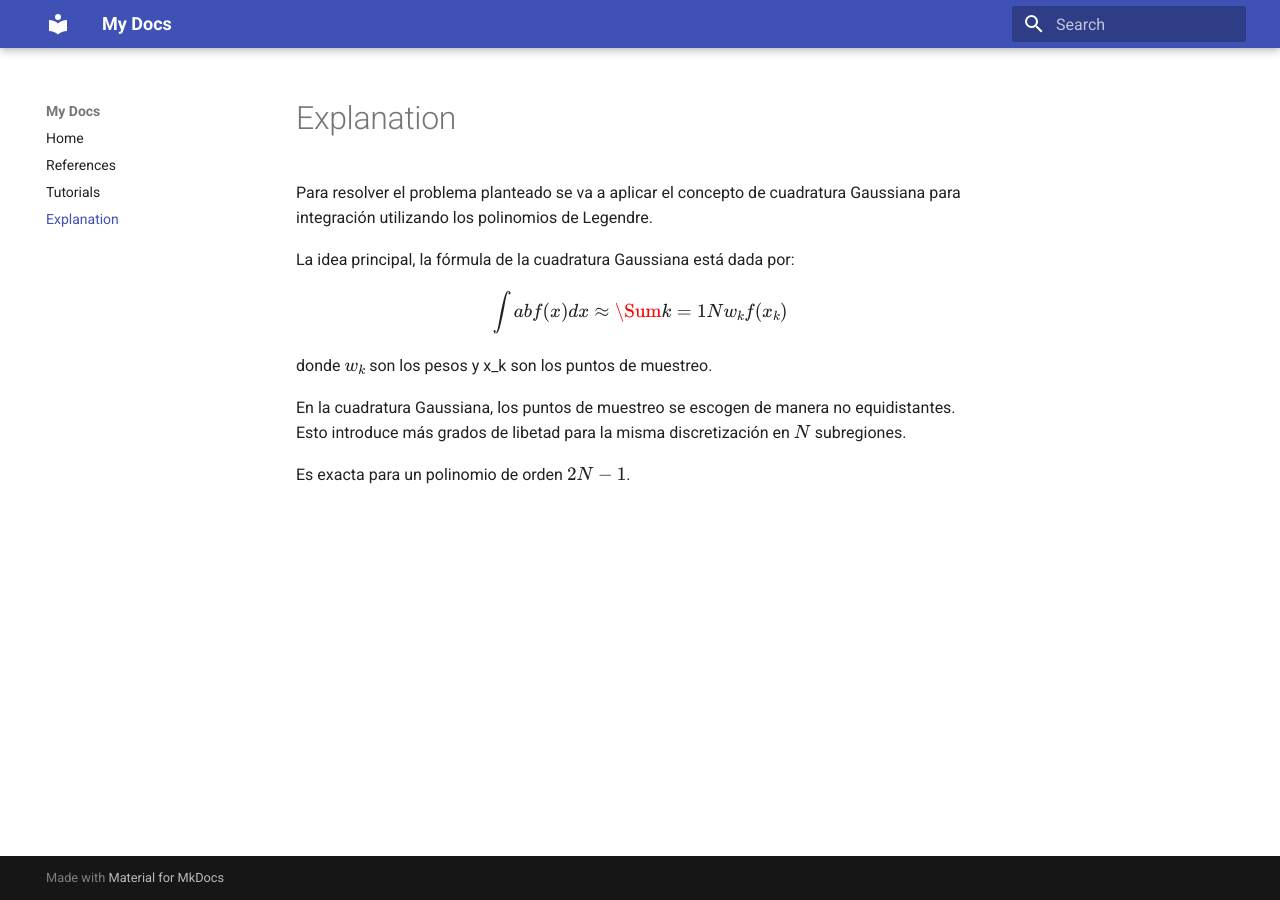
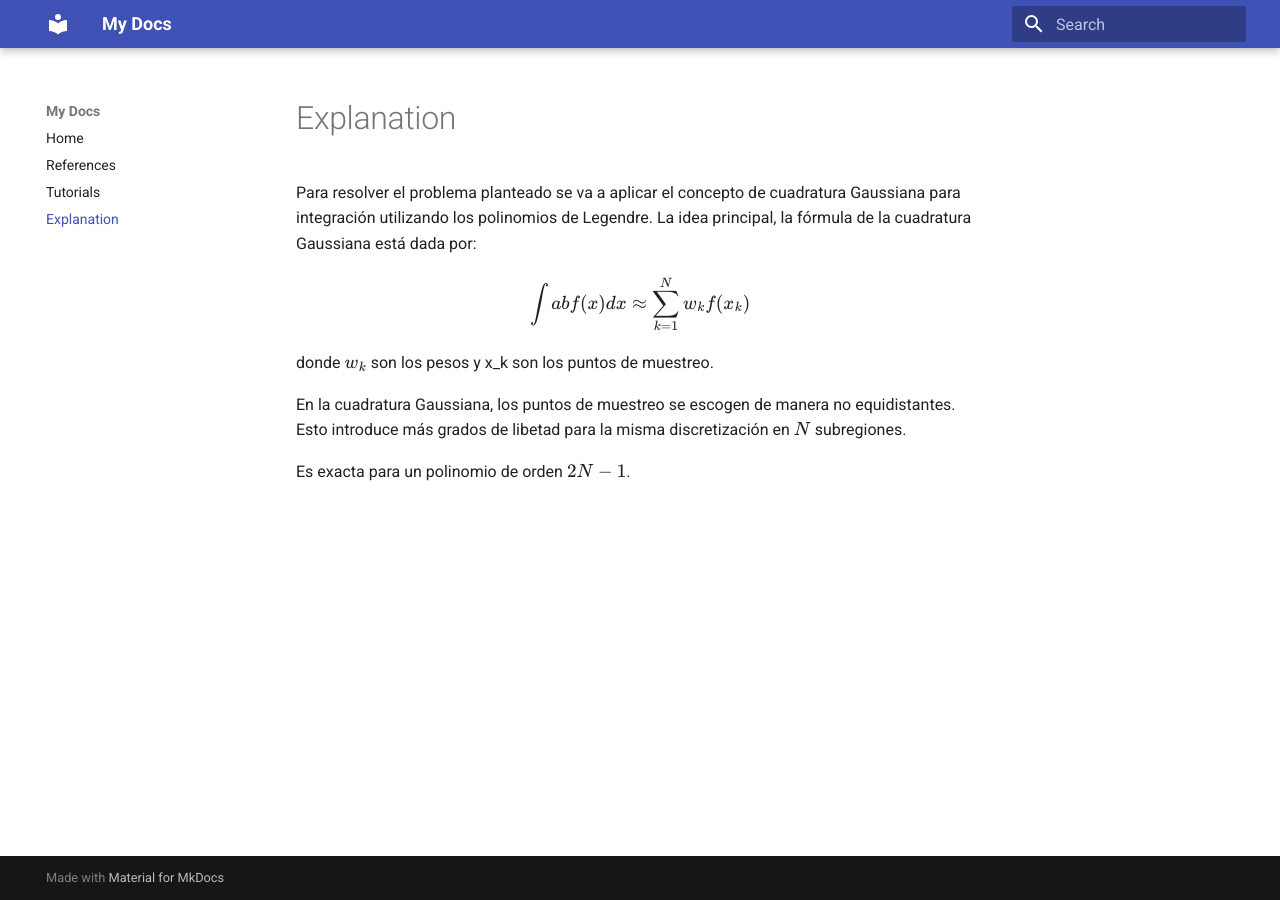
Before and after one commit to oisao/Gaussian_Cuadrature, an MkDocs documentation site: the page built from docs/explanation.md, in a window 1280 px wide. Built offline with MkDocs 1.6.1 and Material for MkDocs 9.7.7, drawn with Linux system fonts in a browser that asks for light colours.

Commit message:
cambio rápido a latex fallido

```diff
--- a/docs/explanation.md
+++ b/docs/explanation.md
@@ -1,9 +1,7 @@
-Para resolver el problema planteado se va a aplicar el concepto de cuadratura Gaussiana para integración utilizando los polinomios de Legendre.
-
-La idea principal, la fórmula de la cuadratura Gaussiana está dada por:
+Para resolver el problema planteado se va a aplicar el concepto de cuadratura Gaussiana para integración utilizando los polinomios de Legendre. La idea principal, la fórmula de la cuadratura Gaussiana está dada por:
 
 $$
-\int{a}{b}f(x)dx \approx \Sum{k=1}{N}w_kf(x_k)
+\int{a}{b}f(x)dx \approx \sum_{k=1}^{N}w_kf(x_k)
 $$
 donde $w_k$ son los pesos y x_k son los puntos de muestreo.
 
```
Also changed, not shown: site/explanation/index.html, site/index.html, site/search/search_index.json, 1 other file.
